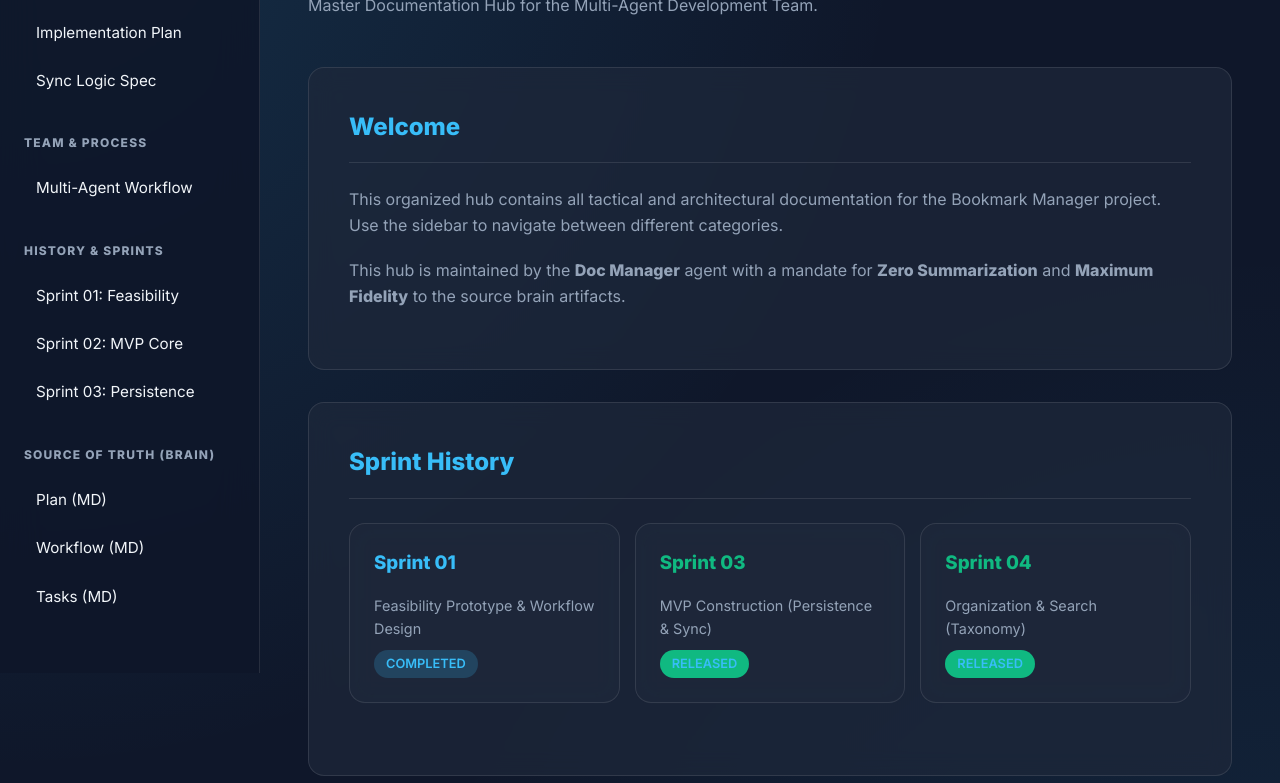
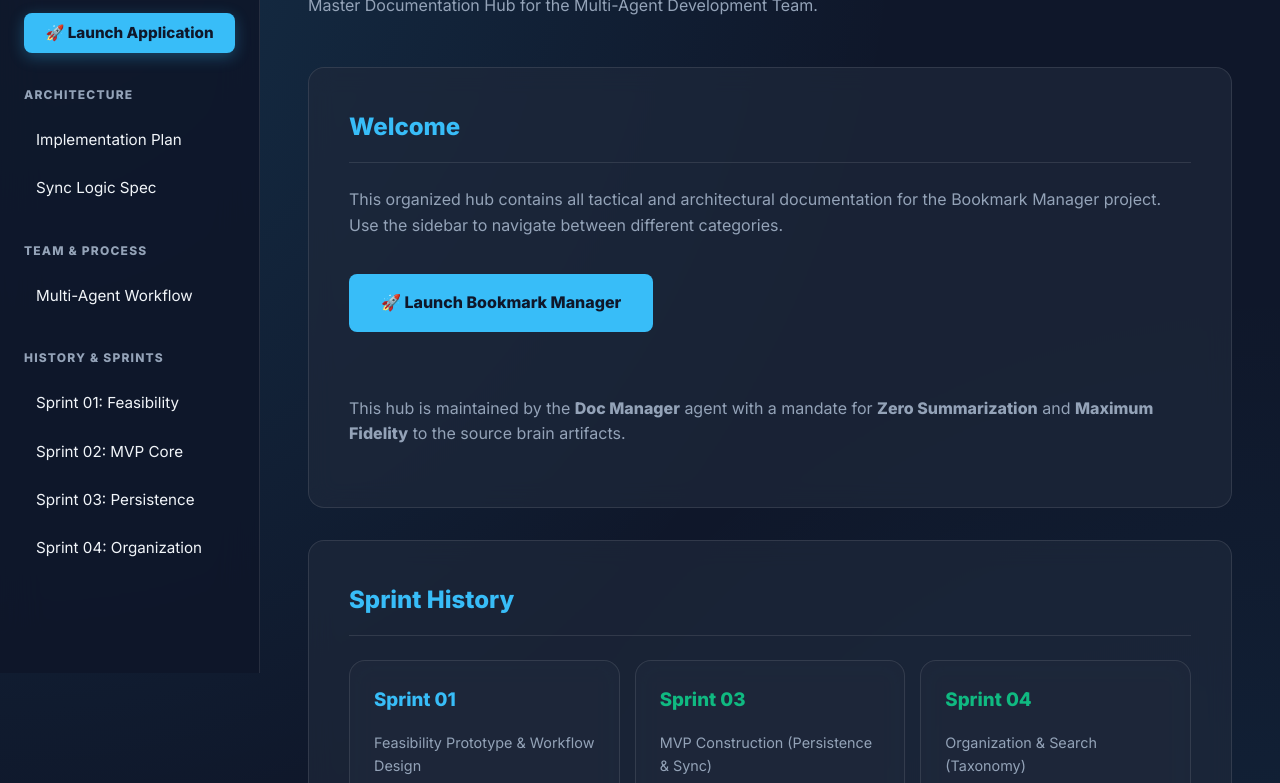
Before and after one commit to chanckjoseph/BookmarkManager, a plain HTML site: page docs/index.html in a window 1280 px wide. Shown: the part 127-910 px from the top of the page. Drawn offline with Linux system fonts and the light colour scheme.

Commit message:
docs: add sprint 04 to sidebar and provide app links

```diff
--- a/docs/css/style.css
+++ b/docs/css/style.css
@@ -79,6 +79,21 @@ body {
     background: rgba(56, 189, 248, 0.2);
     color: var(--accent-color);
     font-weight: 600;
+}
+
+.sidebar a.btn-nav {
+    background: var(--accent-color);
+    color: var(--bg-color);
+    font-weight: 800;
+    text-align: center;
+    margin-top: 0.5rem;
+    box-shadow: 0 4px 15px rgba(56, 189, 248, 0.3);
+}
+
+.sidebar a.btn-nav:hover {
+    background: #fff;
+    color: var(--bg-color);
+    transform: translateY(-2px);
 }
 
 /* Main Content Area */
--- a/docs/index.html
+++ b/docs/index.html
@@ -25,7 +25,14 @@
             <h2>Welcome</h2>
             <p>This organized hub contains all tactical and architectural documentation for the Bookmark Manager
                 project. Use the sidebar to navigate between different categories.</p>
-            <p>This hub is maintained by the <strong>Doc Manager</strong> agent with a mandate for <strong>Zero
+
+            <a href="../prototype/dashboard.html" class="glass-card"
+                style="display: inline-block; padding: 1rem 2rem; background: var(--accent-color); color: var(--bg-color); text-decoration: none; font-weight: 800; border-radius: 0.5rem; margin-top: 1rem; border: none;">
+                🚀 Launch Bookmark Manager
+            </a>
+
+            <p style="margin-top: 2rem;">This hub is maintained by the <strong>Doc Manager</strong> agent with a mandate
+                for <strong>Zero
                     Summarization</strong> and <strong>Maximum Fidelity</strong> to the source brain artifacts.</p>
         </section>
 
--- a/docs/js/sidebar.js
+++ b/docs/js/sidebar.js
@@ -5,36 +5,35 @@
 const SIDEBAR_CONFIG = [
     {
         title: "Docs Hub",
-        path: "/home/joseph/Desktop/Antigravity/Bookmark Manager/docs/index.html",
+        path: "index.html",
         isHeader: true
+    },
+    {
+        category: "Primary Actions",
+        links: [
+            { text: "🚀 Launch Application", path: "../prototype/dashboard.html", isButton: true }
+        ]
     },
     {
         category: "Architecture",
         links: [
-            { text: "Implementation Plan", path: "/home/joseph/Desktop/Antigravity/Bookmark Manager/docs/arch/plan.html" },
-            { text: "Sync Logic Spec", path: "/home/joseph/Desktop/Antigravity/Bookmark Manager/docs/arch/sync_logic.html" }
+            { text: "Implementation Plan", path: "arch/plan.html" },
+            { text: "Sync Logic Spec", path: "arch/sync_logic.html" }
         ]
     },
     {
         category: "Team & Process",
         links: [
-            { text: "Multi-Agent Workflow", path: "/home/joseph/Desktop/Antigravity/Bookmark Manager/docs/process/workflow.html" }
+            { text: "Multi-Agent Workflow", path: "process/workflow.html" }
         ]
     },
     {
         category: "History & Sprints",
         links: [
-            { text: "Sprint 01: Feasibility", path: "/home/joseph/Desktop/Antigravity/Bookmark Manager/docs/sprints/sprint-01/index.html" },
-            { text: "Sprint 02: MVP Core", path: "/home/joseph/Desktop/Antigravity/Bookmark Manager/docs/sprints/sprint-02/index.html" },
-            { text: "Sprint 03: Persistence", path: "/home/joseph/Desktop/Antigravity/Bookmark Manager/docs/sprints/sprint-03/index.html" }
-        ]
-    },
-    {
-        category: "Source of Truth (Brain)",
-        links: [
-            { text: "Plan (MD)", path: "/home/joseph/.gemini/antigravity/brain/b5ee6891-816f-464e-a767-b78c5cc23fbf/implementation_plan.md" },
-            { text: "Workflow (MD)", path: "/home/joseph/.gemini/antigravity/brain/b5ee6891-816f-464e-a767-b78c5cc23fbf/multi_agent_workflow.md" },
-            { text: "Tasks (MD)", path: "/home/joseph/.gemini/antigravity/brain/b5ee6891-816f-464e-a767-b78c5cc23fbf/task.md" }
+            { text: "Sprint 01: Feasibility", path: "sprints/sprint-01/index.html" },
+            { text: "Sprint 02: MVP Core", path: "sprints/sprint-02/index.html" },
+            { text: "Sprint 03: Persistence", path: "sprints/sprint-03/index.html" },
+            { text: "Sprint 04: Organization", path: "sprints/sprint-04/index.html" }
         ]
     }
 ];
@@ -43,18 +42,26 @@ function renderSidebar() {
     const container = document.querySelector('.sidebar');
     if (!container) return;
 
+    // Detect depth to docs root
+    const pathParts = window.location.pathname.split('/');
+    const docsIndex = pathParts.indexOf('docs');
+    const depth = docsIndex !== -1 ? pathParts.length - docsIndex - 2 : 0;
+    const prefix = '../'.repeat(Math.max(0, depth));
+
     let html = '';
 
     SIDEBAR_CONFIG.forEach(item => {
         if (item.isHeader && item.title) {
-            html += `<h1><a href="${item.path}" style="color:white; text-decoration:none;">${item.title}</a></h1>`;
+            html += `<h1><a href="${prefix}${item.path}" style="color:white; text-decoration:none;">${item.title}</a></h1>`;
         } else if (item.category) {
             html += `<h3>${item.category}</h3><ul>`;
             item.links.forEach(link => {
-                // Highlight active link
+                const fullPath = prefix + link.path;
                 const isActive = window.location.href.includes(link.path);
-                const activeClass = isActive ? 'style="font-weight:700; color:var(--accent-color);"' : '';
-                html += `<li><a href="${link.path}" ${activeClass}>${link.text}</a></li>`;
+                const activeClass = isActive ? 'class="active"' : '';
+                const btnClass = link.isButton ? 'class="btn-nav"' : '';
+
+                html += `<li><a href="${fullPath}" ${activeClass} ${btnClass}>${link.text}</a></li>`;
             });
             html += `</ul>`;
         }
```
